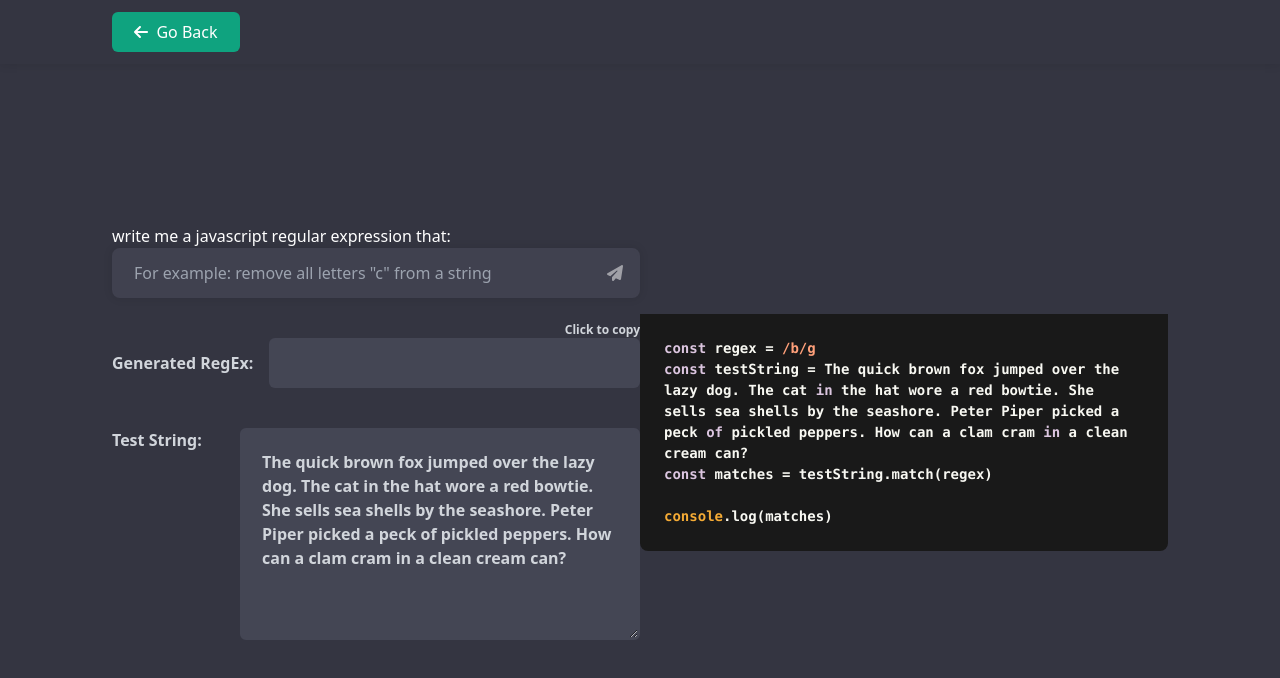
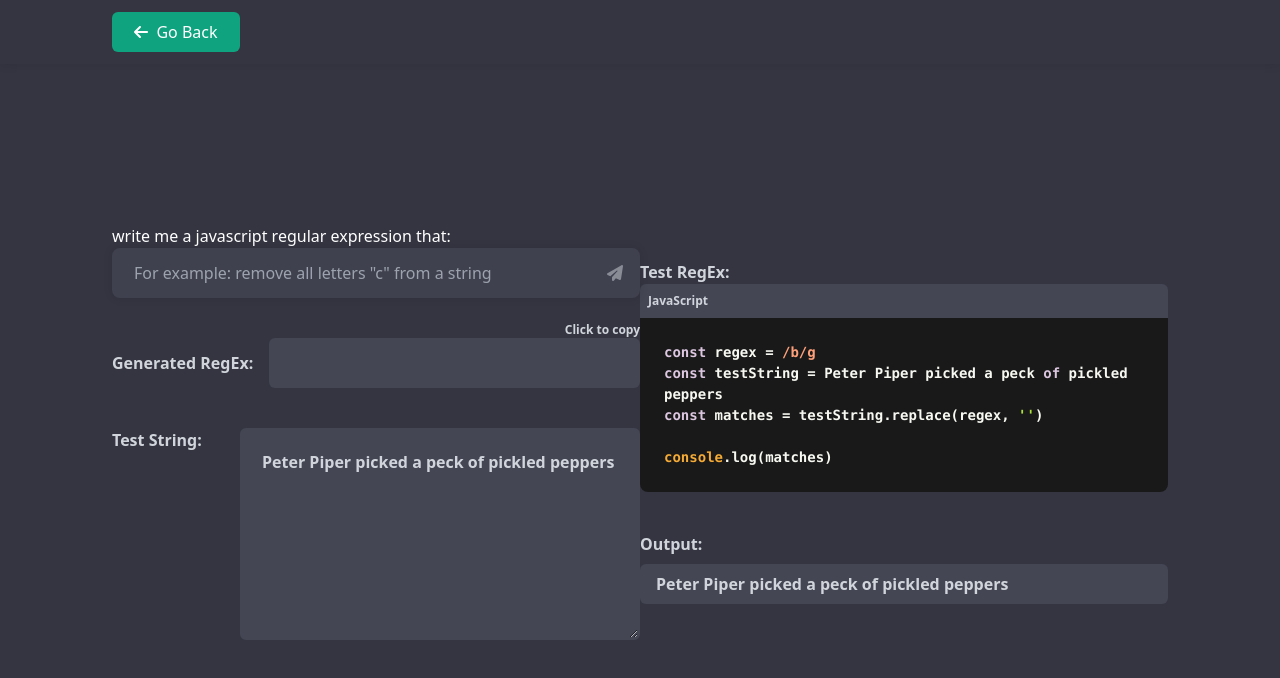
Before and after one commit to idrisaltamimi/gpt-omni, a React (Vite) app in the folder client/: page /regexr in a window 1280 px wide. Shown: the top 678 px of the page. Built offline with nearby package versions, Linux system fonts and the light colour scheme.

Commit message:
finish the Regex page

```diff
--- a/client/src/components/SearchForm.tsx
+++ b/client/src/components/SearchForm.tsx
@@ -18,13 +18,13 @@ const SearchForm: FC<Props> = ({ isLoading, input, placeholder, handleChange, ha
       <input
         id={id}
         type='text'
-        className={`relative w-full rounded-lg px-5 shadow-sm bg-darkGrey text-white bg-grey outline-none hover:border-jungle border-2 border-grey focus:border-jungle transition-all ease-in duration-200 h-[50px] ${margin && 'mb-10'}`}
+        className={`relative w-full rounded-lg px-5 shadow-sm text-white bg-grey outline-none hover:border-jungle border-2 border-grey focus:border-jungle transition-all ease-in duration-200 h-[50px] ${margin && 'mb-10'}`}
         placeholder={placeholder}
         value={input}
         onChange={handleChange}
       />
       <button
-        className='absolute text-white transition-all duration-200 ease-in translate-y-[-50%] bg-blue-600 rounded-full outline-none aspect-square bg-darkGrey  focus:bg-jungle top-[25px] right-0 disabled:opacity-50 w-[50px]'
+        className='absolute text-lightGrey hover:text-white transition-all duration-200 ease-in translate-y-[-50%] bg-blue-600 rounded-full outline-none aspect-square bg-[transparent]  focus:bg-jungle top-[25px] right-0 disabled:opacity-50 w-[50px]'
         type='submit'
         disabled={input === ''}
       >
--- a/client/src/index.css
+++ b/client/src/index.css
@@ -39,6 +39,7 @@ pre {
 
 pre::-webkit-scrollbar {
   height: 10px;
+  width: 10px;
 }
 
 .scrollbar::-webkit-scrollbar-thumb,
--- a/client/src/pages/Chat/layout/AiResponse.tsx
+++ b/client/src/pages/Chat/layout/AiResponse.tsx
@@ -12,7 +12,7 @@ const AiResponse = ({ text }: { text: string }) => {
       {parts.map((part, index) => {
         if (index % 2 === 0) {
           return <div key={crypto.randomUUID()} className='font-medium text-lightGrey'>
-            {parseHtml(formatListAndText(part))}
+            {typeof parseHtml(formatListAndText(part)) !== 'string' ? part : parseHtml(formatListAndText(part))}
           </div>
         } else {
           return <CodeBlock key={crypto.randomUUID()} text={part} />
@@ -28,7 +28,7 @@ const CodeBlock = ({ text }: { text: string }) => {
   return (
     <div className='mb-6'>
       <button
-        className='flex justify-between w-full p-2 text-[12px] font-bold  bg-[#343541] rounded-t-md text-[#ffffff9b]'
+        className='flex justify-between w-full p-2 text-[12px] font-bold  bg-jet rounded-t-md text-[#ffffff9b]'
         onClick={() => handleCopyClick(text.trim())}
       >
         <span>bash</span>
--- a/client/src/pages/Regexr/hooks/useSubmit.ts
+++ b/client/src/pages/Regexr/hooks/useSubmit.ts
@@ -14,7 +14,7 @@ const useSubmit = (input: string) => {
 
     try {
       const response = await fetchData('POST',
-        `write me a javascript regular expression that ${input} as a literal without variable declaration. and place it between {{{{regexr code}}}}`
+        `write me a javascript regular expression that ${input} as a literal without variable declaration. Return only the RegExp literal with no a code or descriptions`
       )
 
       if (!response.ok) return setError(true); setIsLoading(false)
--- a/client/src/pages/Regexr/layout/RegExr.tsx
+++ b/client/src/pages/Regexr/layout/RegExr.tsx
@@ -9,7 +9,7 @@ import { useSubmit } from '../hooks'
 
 const RegExr = () => {
   const [input, setInput] = useState<string>('')
-  const [testString, setTestString] = useState('The quick brown fox jumped over the lazy dog. The cat in the hat wore a red bowtie. She sells sea shells by the seashore. Peter Piper picked a peck of pickled peppers. How can a clam cram in a clean cream can?')
+  const [testString, setTestString] = useState('Peter Piper picked a peck of pickled peppers')
 
   const { response, isLoading, error, handleSubmit } = useSubmit(input)
   const { handleCopyClick, isCopied } = useCopyText()
@@ -23,6 +23,8 @@ const RegExr = () => {
     const target = e.target as HTMLInputElement
     setTestString(target.value)
   }
+
+  const regex = new RegExp(response?.split('/')[1], 'g')
 
   return (
     <main className='flex items-center justify-between h-full text-white section height'>
@@ -42,11 +44,11 @@ const RegExr = () => {
         <div className='flex flex-col items-start w-full gap-4 font-semibold sm:items-center sm:flex-row text-lightGrey'>
           Generated RegEx:
           <button
-            onClick={() => handleCopyClick(getMatchedText(response))}
-            disabled={response === '' || getMatchedText(response) === ''}
+            onClick={() => handleCopyClick(response)}
+            disabled={response === '' || response === ''}
             className='relative h-[50px] w-full text-xl font-bold rounded-md bg-charcoal flex justify-center items-center max-w-[400px]'
           >
-            {getMatchedText(response)}
+            {response}
             <span className='absolute top-0 translate-y-[-80%] right-0 text-[12px]'>{isCopied ? 'Copied' : 'Click to copy'}</span>
           </button>
         </div>
@@ -63,7 +65,10 @@ const RegExr = () => {
         </div>
       </div>
 
-      <div className='max-w-[600px] w-full'>
+      <div className='max-w-[600px] w-full font-semibold text-lightGrey'>
+        Test RegEx:
+        <div className='w-full max-h-[250px]'>
+          <span className='block w-full bg-charcoal text-[12px] font-semibold p-2 rounded-t-md'>JavaScript</span>
           <SyntaxHighlighter
             language='javascript'
             style={a11yDark}
@@ -71,8 +76,16 @@ const RegExr = () => {
             wrapLongLines={true}
             showInlineLineNumbers={true}
           >
-          {`const regex = ${getMatchedText(response) === '' ? '/b/g' : getMatchedText(response)} \nconst testString = ${testString} \nconst matches = testString.match(regex) \n\nconsole.log(matches)`}
+            {`const regex = ${response === '' ? '/b/g' : response} \nconst testString = ${testString} \nconst matches = testString.replace(regex, '') \n\nconsole.log(matches)`}
           </SyntaxHighlighter>
+        </div>
+
+        <div className='flex flex-col items-start w-full gap-2 mt-10 font-semibold text-lightGrey'>
+          Output:
+          <span className='w-full px-4 py-2 text-base font-bold text-left rounded-md bg-charcoal'>
+            {testString.replace(response === '' ? /b/g : regex, '')}
+          </span>
+        </div>
       </div>
     </main>
   )
--- a/client/src/utils/index.ts
+++ b/client/src/utils/index.ts
@@ -32,10 +32,10 @@ export function formatListAndText(input: string) {
   return input
 }
 
-export function getMatchedText(input: string) {
-  const regex = /{{{{(.*?)}}}}/
-  const matches = input.match(regex)
-  const extractedText = matches && matches[1] || ''
+export function getMatchedText(input: string, regex: RegExp) {
+  const regExr = regex
+  const matches = input.match(regExr)
+  const extractedText = matches && new RegExp(matches[1]) || ''
 
-  return extractedText
+  return extractedText as RegExp
 }
--- a/client/tailwind.config.js
+++ b/client/tailwind.config.js
@@ -17,10 +17,10 @@ export default {
     screens: {
       sm: '425px',
       md: '768px',
-      lg: '1024px'
+      lg: '1024px',
     },
     boxShadow: {
-      sm: '0 0 10px rgba(0,0,0,0.10)'
+      sm: '0 0 10px rgba(0,0,0,0.10)',
     },
     animation: {
       'spin': 'spin 1s ease-in infinite',
```
Lines whose indentation alone changed are shown as unchanged.
